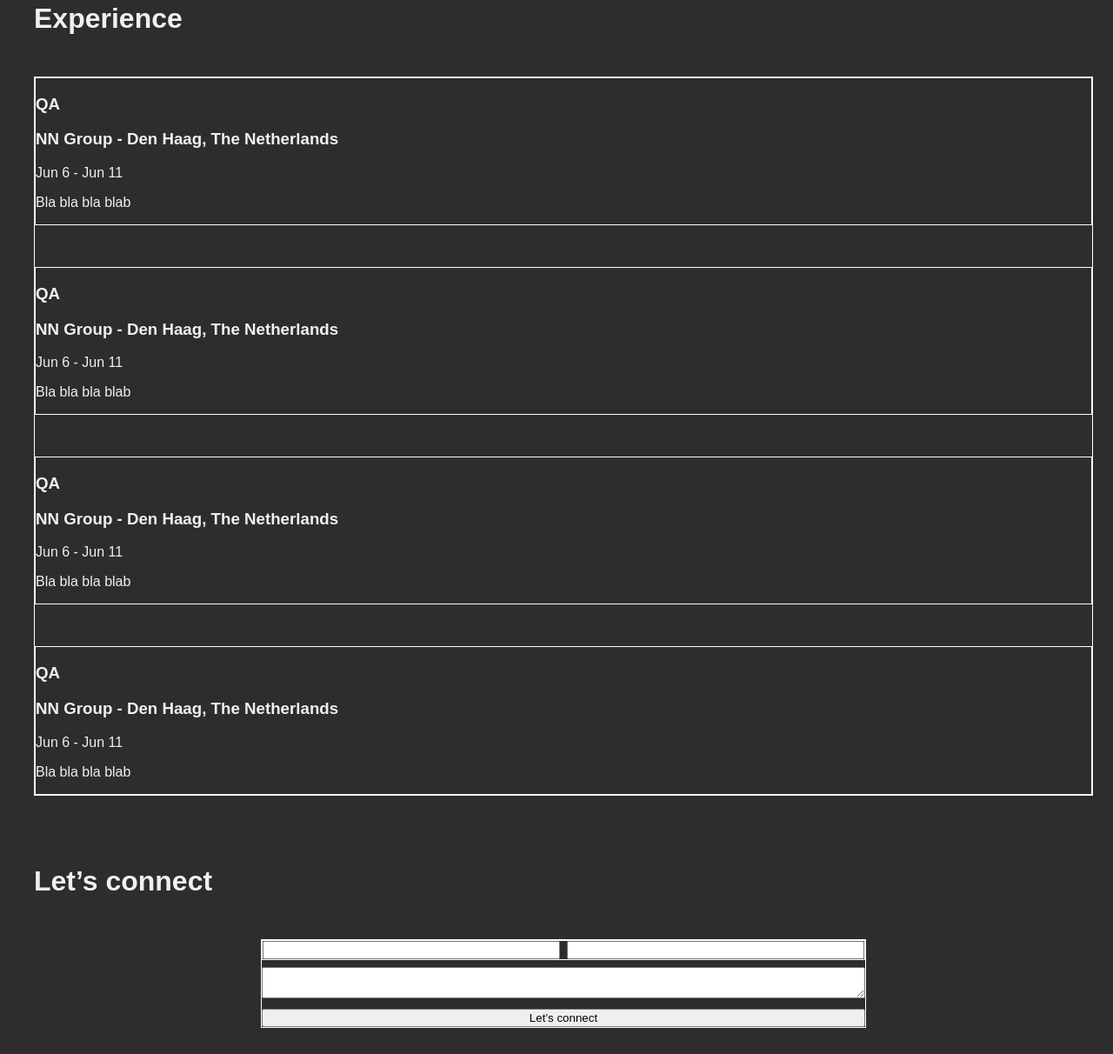
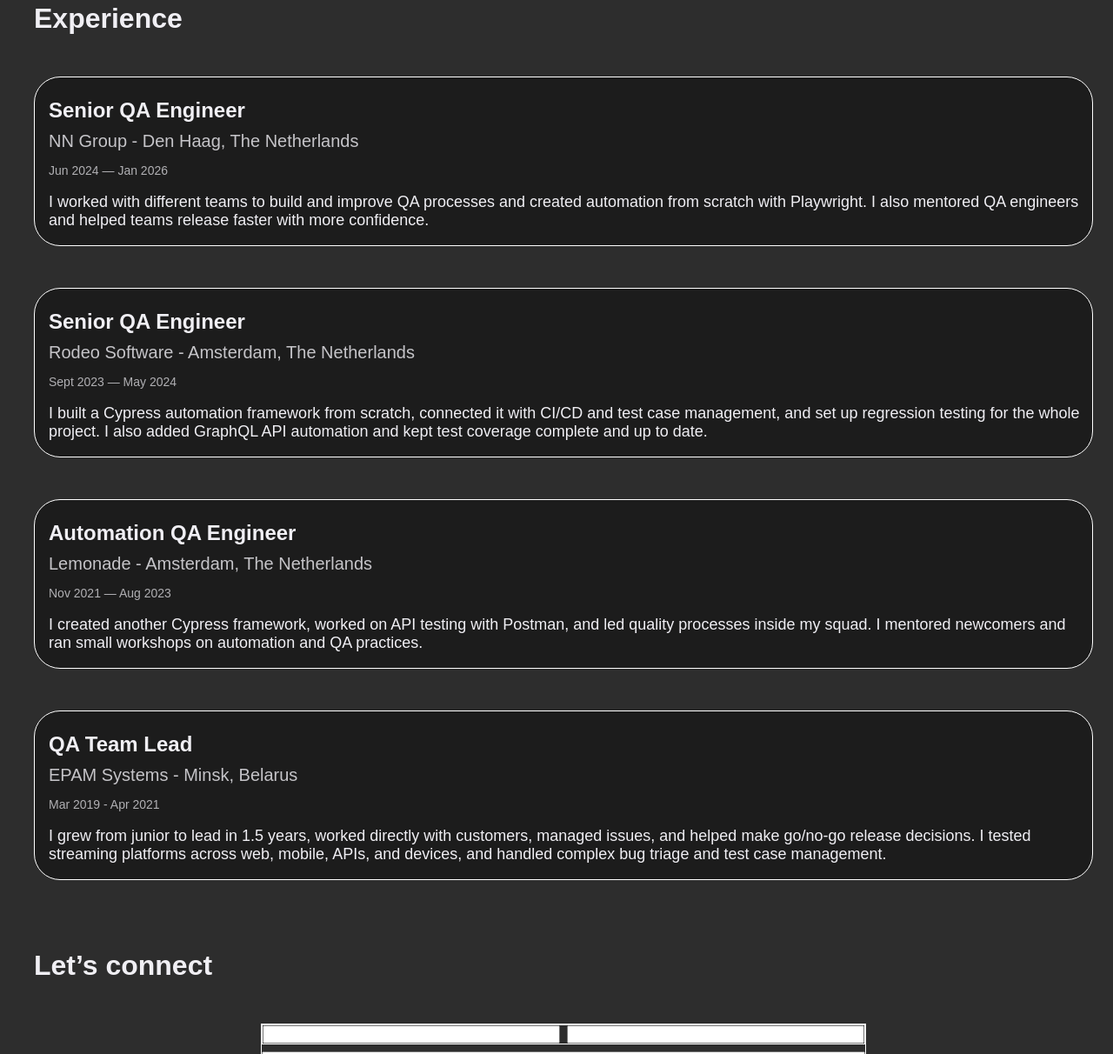
Before and after one commit to Yuloi/qa-engineer-cv-website, a plain HTML site: page index.html in a window 1280 px wide. Shown: the part 2074-3286 px from the top of the page at 87% size. Drawn offline with Linux system fonts and the light colour scheme; a web font is replaced by a local one.

Commit message:
added experience blocks

```diff
--- a/index.html
+++ b/index.html
@@ -194,7 +194,7 @@
                     <div class="project-photo"><img src="./data/testora_thumbnail.png" alt="img"></div>
                     <div class="project-info flex">
                         <h3>Personal website</h3>
-                        <p>Something about project small summary </p>
+                        <p>My small personal website</p>
                         <div class="project-stack flex">
                             <div>HTML5</div>
                             <div>FlexBox</div>
@@ -211,28 +211,36 @@
             <h2 class="section-title">Experience</h2>
             <div class="experience-list flex">
                 <div class="experience-block">
-                    <h3 class="job-title">QA</h3>
+                    <h3 class="job-title">Senior QA Engineer </h3>
                     <h3 class="company-name">NN Group - Den Haag, The Netherlands</h3>
-                    <p class="dates">Jun 6 - Jun 11</p>
-                    <p>Bla bla bla blab</p>
+                    <p class="dates">Jun 2024 — Jan 2026</p>
+                    <p>I worked with different teams to build and improve QA processes and created automation from
+                        scratch with Playwright. I also mentored QA engineers and helped teams release faster with more
+                        confidence.</p>
                 </div>
                 <div class="experience-block">
-                    <h3 class="job-title">QA</h3>
-                    <h3 class="company-name">NN Group - Den Haag, The Netherlands</h3>
-                    <p class="dates">Jun 6 - Jun 11</p>
-                    <p>Bla bla bla blab</p>
+                    <h3 class="job-title">Senior QA Engineer</h3>
+                    <h3 class="company-name">Rodeo Software - Amsterdam, The Netherlands</h3>
+                    <p class="dates">Sept 2023 — May 2024</p>
+                    <p>I built a Cypress automation framework from scratch, connected it with CI/CD and test case
+                        management, and set up regression testing for the whole project. I also added GraphQL API
+                        automation and kept test coverage complete and up to date.</p>
                 </div>
                 <div class="experience-block">
-                    <h3 class="job-title">QA</h3>
-                    <h3 class="company-name">NN Group - Den Haag, The Netherlands</h3>
-                    <p class="dates">Jun 6 - Jun 11</p>
-                    <p>Bla bla bla blab</p>
+                    <h3 class="job-title">Automation QA Engineer</h3>
+                    <h3 class="company-name">Lemonade - Amsterdam, The Netherlands</h3>
+                    <p class="dates">Nov 2021 — Aug 2023</p>
+                    <p>I created another Cypress framework, worked on API testing with Postman, and led quality
+                        processes inside my squad. I mentored newcomers and ran small workshops on automation and QA
+                        practices.</p>
                 </div>
                 <div class="experience-block">
-                    <h3 class="job-title">QA</h3>
-                    <h3 class="company-name">NN Group - Den Haag, The Netherlands</h3>
-                    <p class="dates">Jun 6 - Jun 11</p>
-                    <p>Bla bla bla blab</p>
+                    <h3 class="job-title">QA Team Lead</h3>
+                    <h3 class="company-name">EPAM Systems - Minsk, Belarus</h3>
+                    <p class="dates">Mar 2019 - Apr 2021</p>
+                    <p>I grew from junior to lead in 1.5 years, worked directly with customers, managed issues, and
+                        helped make go/no-go release decisions. I tested streaming platforms across web, mobile, APIs,
+                        and devices, and handled complex bug triage and test case management.</p>
                 </div>
             </div>
 
--- a/style.css
+++ b/style.css
@@ -227,11 +227,32 @@ nav {
 /* Experience-list */
 .experience-list {
     flex-direction: column;
-    border: solid white 1px;
     gap: 3rem;
 }
 .experience-block {
     border: solid white 1px;
+    padding-left: 1rem;
+    border-radius: 30px;
+    background-color: var(--primary-dark-color);
+}
+.job-title {
+    font-size: 24px;
+    margin-bottom: 0;
+
+}
+.company-name {
+    font-size: 20px;
+    margin: 0;
+    margin-top: 10px;
+    opacity: 80%;
+    font-weight: 400;
+}
+.dates{
+    font-size: 14px;
+    opacity: 70%;
+}
+.experience-block p:nth-child(4) {
+    font-size: 18px;
 }
 /* Form */
 form {
```
